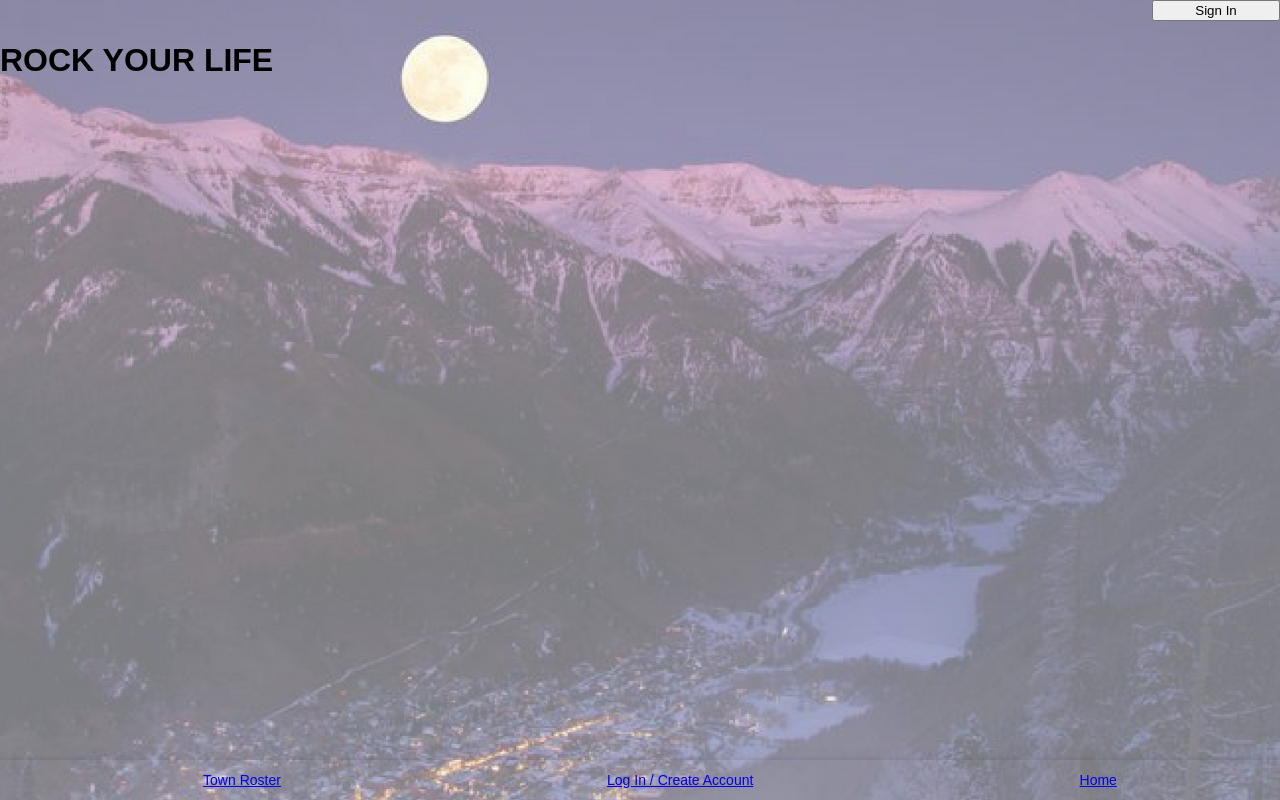
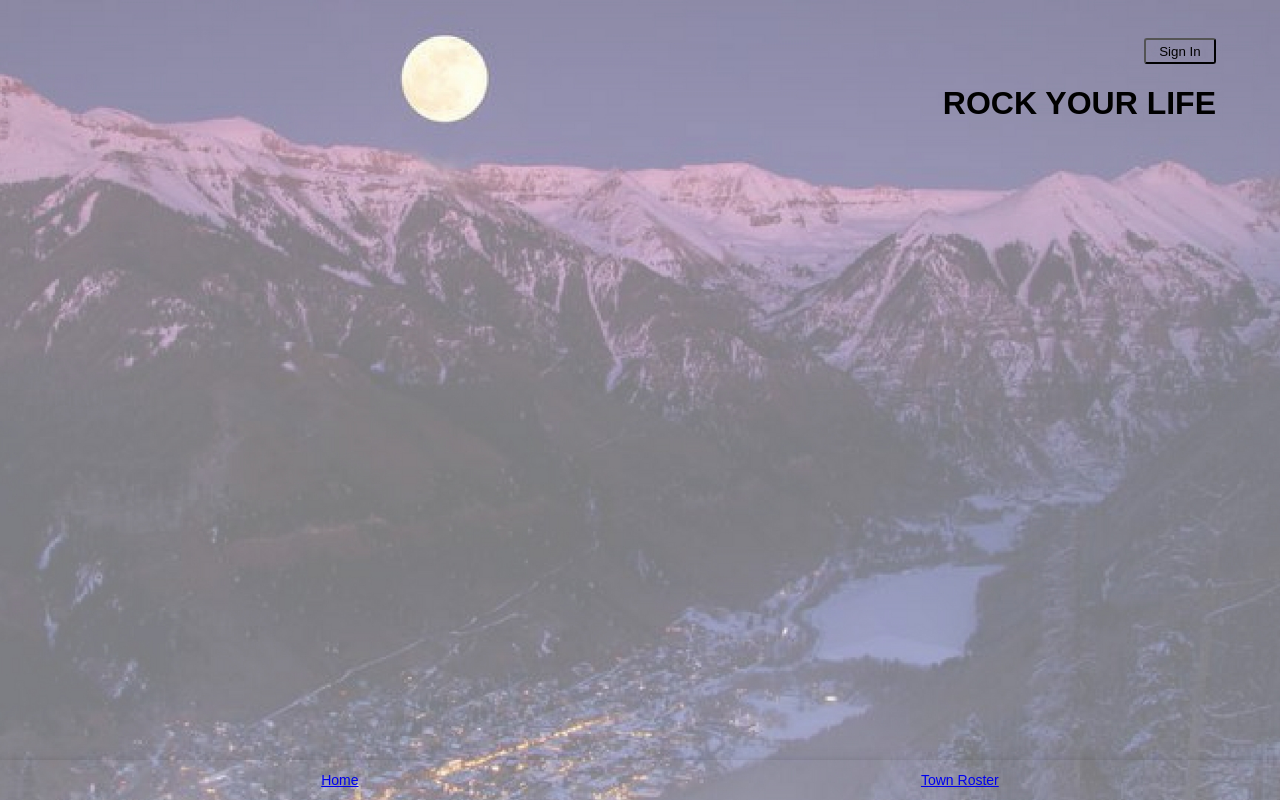
Before and after one commit to ebhinch/project_four, a React (Create React App) app in the folder client/: page / in a window 1280 px wide. Built offline with nearby package versions, Linux system fonts and the light colour scheme.

Commit message:
removed unused header.js file, added hover to footer links. positioned sign in / out button and added hover to button

```diff
--- a/client/src/App.js
+++ b/client/src/App.js
@@ -28,11 +28,19 @@ display: flex;
 flex-direction: column;
 min-height: 100vh;
 min-width: 100vw;
+button:hover {
+  font-size: 12px;
+  }
 `
 
 const HeaderButton = styled.button`
-width: 10%;
 align-self: flex-end;
+border-radius: 3px;
+padding: 0.25em 1em;
+margin-right: 5%;
+margin-top: 3%;
+background: transparent;
+
 `
 
 
--- a/client/src/components/Footer.js
+++ b/client/src/components/Footer.js
@@ -6,6 +6,7 @@ import styled from 'styled-components'
 const StyledFooter = styled.div`
     display: flex;
     flex-direction: row;
+    flex-grow: 1;
 `
 
 const FooterItem = styled.div`
@@ -27,6 +28,9 @@ ul {
 a:visited {
     color: rgb(17, 17, 114);
 }
+a:hover {
+    font-size: 18px;
+}
 `
 
 const Footer = () => {
@@ -34,10 +38,9 @@ const Footer = () => {
         <StyledFooter>
             <FooterItem>
                 <ul>
-            <li><Link to={"/towns"}>Town Roster </Link></li>
-            <li><Link to={"/login"}>Log In / Create Account</Link></li>
-            <li><Link to={"/"}>Home</Link></li>
-            </ul>
+                    <li><Link to={"/"}>Home</Link></li>
+                    <li><Link to={"/towns"}>Town Roster </Link></li>
+                </ul>
             </FooterItem>
         </StyledFooter>
     );
--- a/client/src/components/HomePage.js
+++ b/client/src/components/HomePage.js
@@ -1,11 +1,15 @@
 import React from 'react';
+import styled from 'styled-components'
 
-
+const PageName = styled.h1`
+    text-align: right;
+    margin-right: 5%;
+`
 
 const HomePage = (props) => {
     return (
         <div>
-            <h1>ROCK YOUR LIFE</h1>
+            <PageName>ROCK YOUR LIFE</PageName>
         </div>
     );
 };
```
Also changed, not shown: client/src/components/Header.js (deleted, +0 -11 lines).
